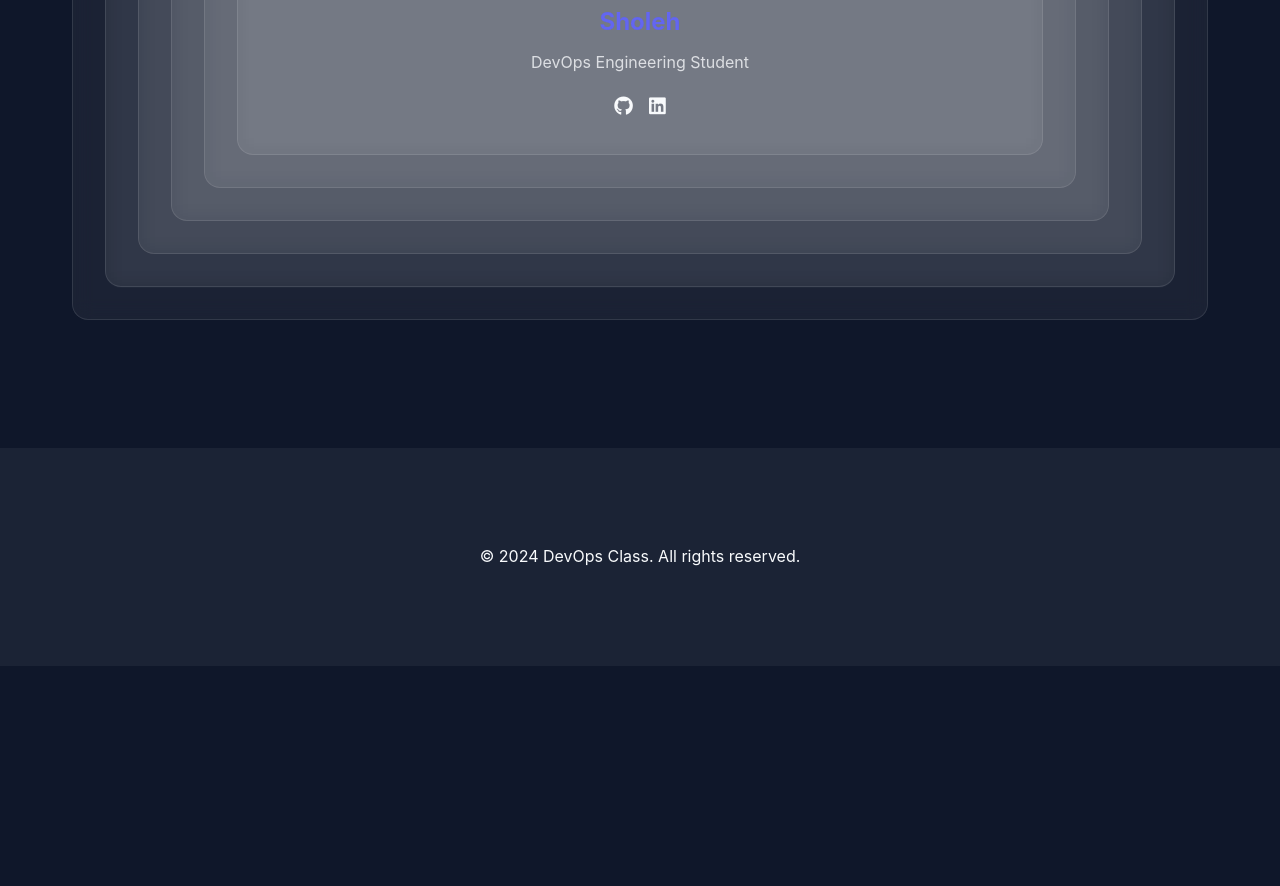
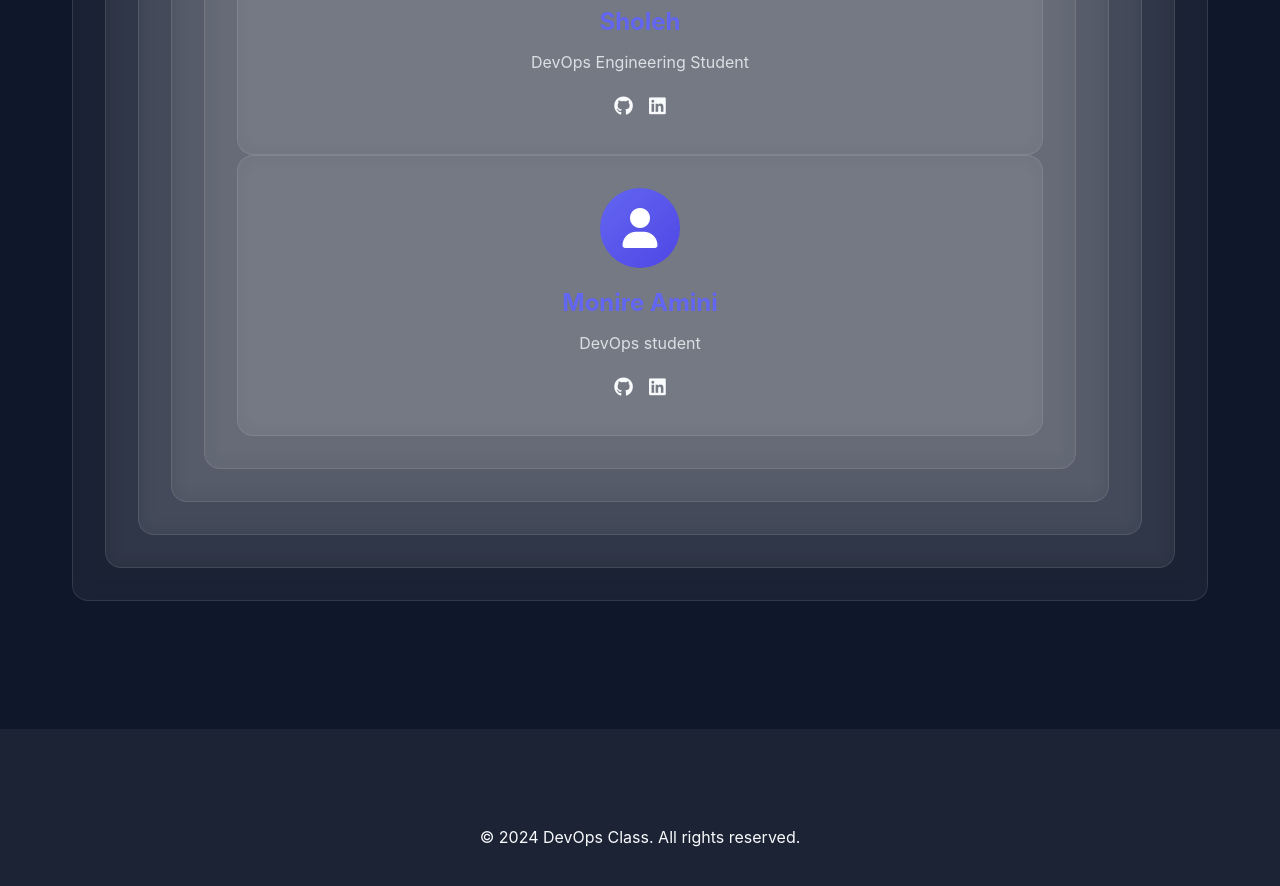
Before and after one commit to shervin9/git-week2, a plain HTML site: page index.html in a window 1280 px wide. Shown: the part 2762-3648 px from the top of the page. Before the commit the page ends 3428 px from the top, so only its background shows below. Drawn offline with Linux system fonts and the light colour scheme.

Commit message:
changing...

```diff
--- a/index.html
+++ b/index.html
@@ -143,6 +143,21 @@
                       </div>
 
                     </div>
+		<div class="contributor-card">
+                    <div class="contributor-avatar">
+                      <i class="fas fa-user"></i>
+                    </div>
+                    <h3>Monire Amini</h3>
+                    <p>DevOps student</p>
+                    <div>
+                      <div class="contributor-links">
+                        <a href="#" class="social-link"><i
+                            class="fab fa-github"></i></a>
+                        <a href="#" class="social-link"><i
+                            class="fab fa-linkedin"></i></a>
+                      </div>
+                    </div>
+
 
                   </div>
                 </section>
```
